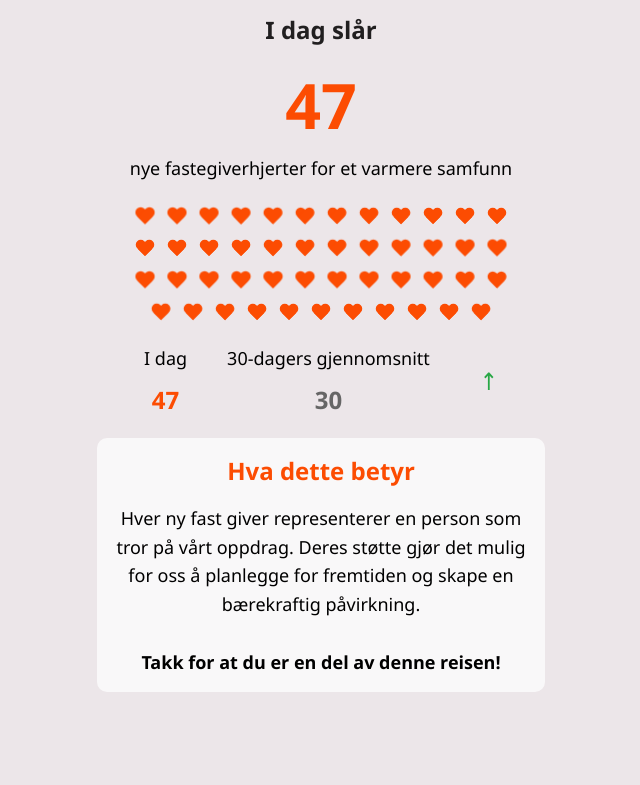
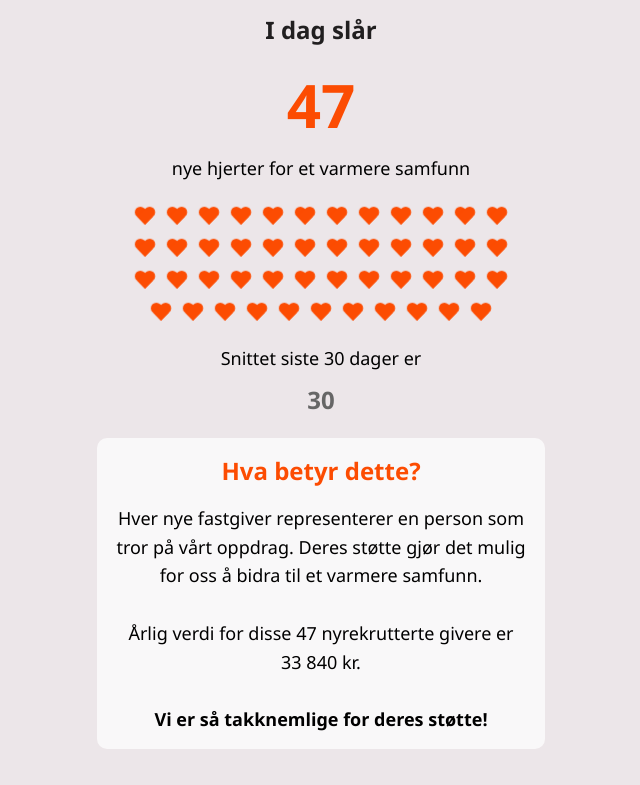
Before and after one commit to schtoffer/kb_new_donors_monitor, a Flask app: page /alternative-3 in a window 1280 px wide. Shown: the part 40-825 px from the top of the page, without its empty margins (319-959 px from the left). Before the commit the page ends 732 px from the top, so only its background shows below. Run offline with Flask 3, Linux system fonts and the light colour scheme.

Commit message:
Snitt siste 30 dager

```diff
--- a/templates/report-3.html
+++ b/templates/report-3.html
@@ -123,7 +123,6 @@
             font-weight: bold;
             color: var(--primary-color);
             margin: 5px 0;
-            animation: pulse 2s infinite;
         }
 
         .impact-text {
@@ -151,7 +150,7 @@
             height: 20px;
             margin: 6px;
             opacity: 0;
-            animation: fadeIn 0.5s forwards, pulse 1.5s infinite ease-in-out;
+            animation: fadeIn 0.5s forwards, pulse 2s infinite ease-in-out;
         }
 
         .heart:before,
@@ -196,7 +195,7 @@
 
         @keyframes pulse {
             0% { transform: scale(1); }
-            50% { transform: scale(1.05); }
+            50% { transform: scale(1.15); }
             100% { transform: scale(1); }
         }
 
@@ -275,7 +274,7 @@
         <div class="impact-container">
             <div class="impact-number" id="newDonorsToday">--</div>
             <div class="impact-text">
-                nye fastegiverhjerter for et varmere samfunn
+                nye hjerter for et varmere samfunn
             </div>
 
             <div id="hearts-container" class="hearts-container">
@@ -284,26 +283,21 @@
 
             <div class="comparison">
                 <div class="comparison-item">
-                    <div class="comparison-label">I dag</div>
-                    <div class="comparison-value today" id="todayValue">--</div>
-                </div>
-                <div class="comparison-item">
-                    <div class="comparison-label">30-dagers gjennomsnitt</div>
+                    <div class="comparison-label">Snittet siste 30 dager er</div>
                     <div class="comparison-value average" id="averageValue">--</div>
-                </div>
-                <div class="comparison-item">
-                    <div id="trendIndicator" class="trend-indicator"></div>
                 </div>
             </div>
         </div>
 
         <div class="message-container animate__animated animate__fadeIn">
-            <div class="message-title">Hva dette betyr</div>
+            <div class="message-title">Hva betyr dette?</div>
             <div class="message-content">
-                Hver ny fast giver representerer en person som tror på vårt oppdrag.
-                Deres støtte gjør det mulig for oss å planlegge for fremtiden og skape en bærekraftig påvirkning.
+                Hver nye fastgiver representerer en person som tror på vårt oppdrag.
+                Deres støtte gjør det mulig for oss å bidra til et varmere samfunn.
                 <br><br>
-                <strong>Takk for at du er en del av denne reisen!</strong>
+                Årlig verdi for disse <span id="donorCount">--</span> nyrekrutterte givere er <span id="yearlyValueNewDonors">--</span> kr.
+                <br><br>
+                <strong>Vi er så takknemlige for deres støtte!</strong>
             </div>
         </div>
     </div>
@@ -323,16 +317,15 @@
                     // Update the main impact number
                     const newDonorsToday = data.n_new_donors;
                     const averageNewDonors = data.average_n_new_donors_last_30_days;
+                    const yearlyValueNewDonors = data.yearly_sum_new_donors;
 
                     document.getElementById('newDonorsToday').textContent = newDonorsToday;
-                    document.getElementById('todayValue').textContent = newDonorsToday;
+                    document.getElementById('donorCount').textContent = newDonorsToday;
                     document.getElementById('averageValue').textContent = averageNewDonors;
+                    document.getElementById('yearlyValueNewDonors').textContent = yearlyValueNewDonors.toLocaleString('no-NO');
 
                     // Create hearts based on the number of new donors
                     createHearts(newDonorsToday);
-
-                    // Show trend indicator
-                    showTrendIndicator(newDonorsToday, averageNewDonors);
                 })
                 .catch(error => {
                     console.error('Error fetching data:', error);
@@ -340,16 +333,15 @@
                     // If there's an error, show placeholder data
                     const placeholderDonors = Math.floor(Math.random() * 35) + 15;
                     const placeholderAverage = Math.floor(Math.random() * 30) + 15;
+                    const placeholderYearlyValue = placeholderDonors * 720; // Assuming average annual value of 720 per donor
 
                     document.getElementById('newDonorsToday').textContent = placeholderDonors;
-                    document.getElementById('todayValue').textContent = placeholderDonors;
+                    document.getElementById('donorCount').textContent = placeholderDonors;
                     document.getElementById('averageValue').textContent = placeholderAverage;
+                    document.getElementById('yearlyValueNewDonors').textContent = placeholderYearlyValue.toLocaleString('no-NO');
 
                     // Create hearts based on the placeholder number
                     createHearts(placeholderDonors);
-
-                    // Show trend indicator
-                    showTrendIndicator(placeholderDonors, placeholderAverage);
                 });
         }
 
@@ -362,30 +354,14 @@
             for (let i = 0; i < count; i++) {
                 const heart = document.createElement('div');
                 heart.className = 'heart';
-                // Stagger the animation start time
-                heart.style.animationDelay = (i * 0.05) + 's';
+                // All hearts will fade in together and pulse simultaneously
+                heart.style.animationDelay = '0s';
                 heartsContainer.appendChild(heart);
             }
         }
 
         // Function to show trend indicator
-        function showTrendIndicator(today, average) {
-            const trendIndicator = document.getElementById('trendIndicator');
-
-            if (today > average) {
-                trendIndicator.innerHTML = '↑';
-                trendIndicator.className = 'trend-indicator up';
-                trendIndicator.title = 'Over gjennomsnittet';
-            } else if (today < average) {
-                trendIndicator.innerHTML = '↓';
-                trendIndicator.className = 'trend-indicator down';
-                trendIndicator.title = 'Under gjennomsnittet';
-            } else {
-                trendIndicator.innerHTML = '=';
-                trendIndicator.className = 'trend-indicator equal';
-                trendIndicator.title = 'Lik gjennomsnittet';
-            }
-        }
+        // Function to toggle the dropdown menu
 
         // Initial display update
         updateDisplay();
```
Also changed, not shown: instance/donors.db.
